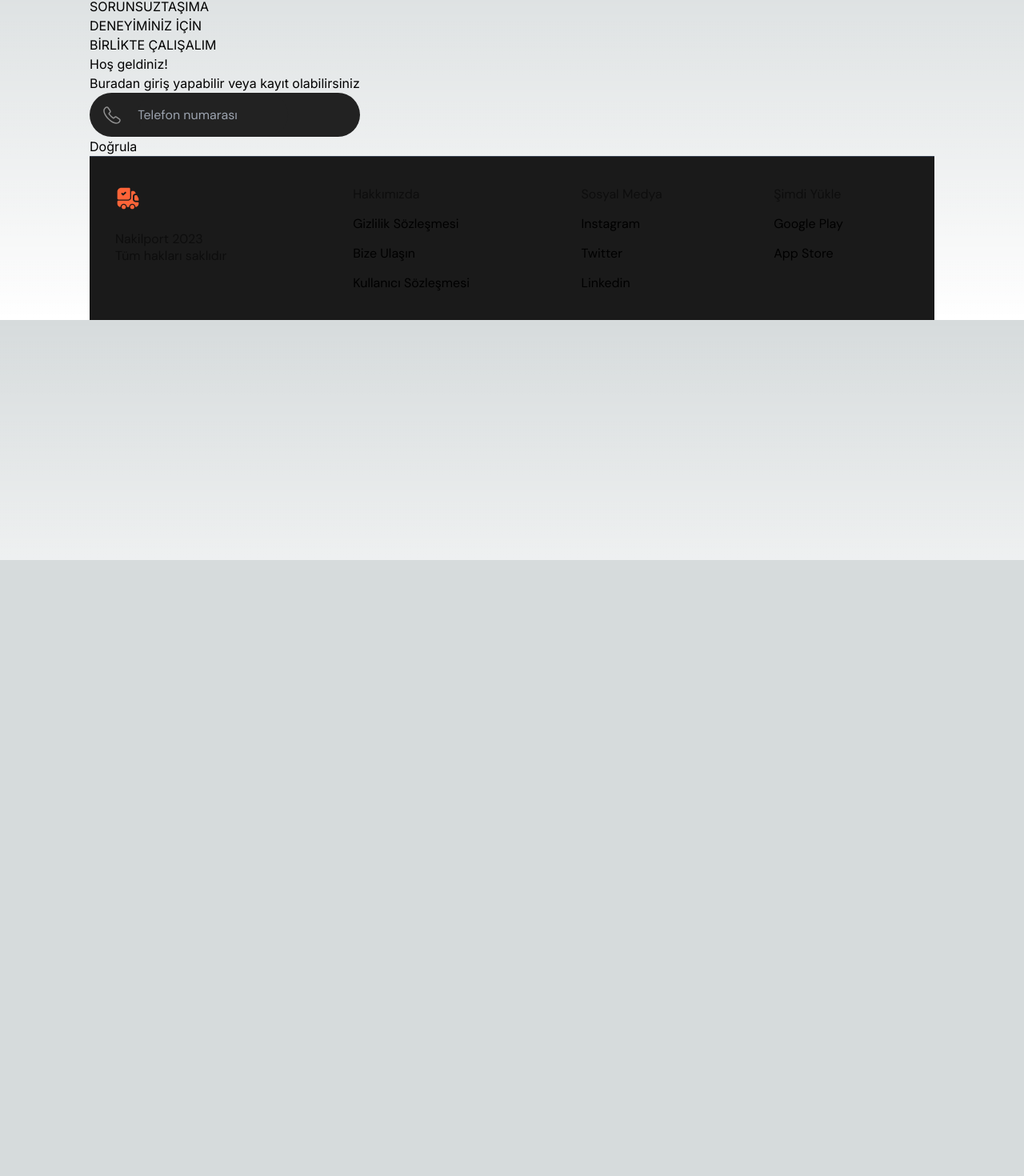
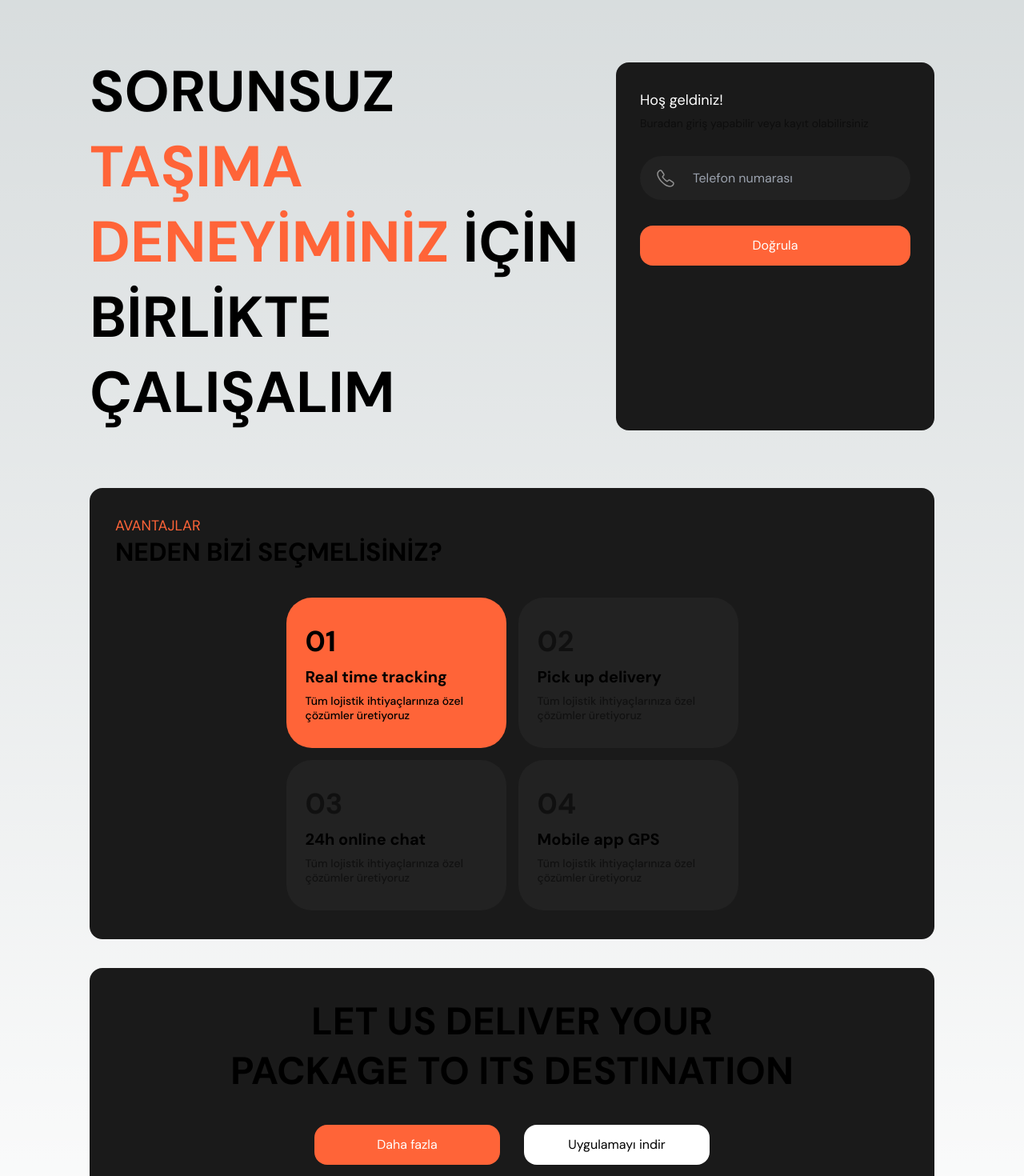
Before and after one commit to Aliozzaim/TansportationWEB, a Next.js app: page / in a window 1280 px wide. Shown: the part 100-1570 px from the top of the page at 80% size. Before the commit the page ends 800 px from the top, so only its background shows below. Built offline with nearby package versions, Linux system fonts and the light colour scheme.

Commit message:
add onboard page and responsive desing till 765px

```diff
--- a/src/app/Onboard.jsx
+++ b/src/app/Onboard.jsx
@@ -33,18 +33,24 @@ const Onboard = () => {
   };
 
   return (
-    <div className="hero">
+    <>
+      <div className="hero flex justify-between xl:flex-row  max-xl:flex-col  max-xl:items-center  ">
+        <div className="dssams70072 mt-[4.5rem] hero_t1  max-xl:text-center">
+          <span>
+            SORUNSUZ <span class="text-[#FF6438]">TAŞIMA DENEYİMİNİZ </span>
+            İÇİN
+          </span>
+          <br />
+          <span>BİRLİKTE ÇALIŞALIM</span>
+        </div>
+        <div class="max-w-[24.875rem] rounded-2xl bg-[#1A1A1A] px-[1.875rem] pt-9 mt-[82px]  ">
           <div>
-        SORUNSUZ
-        <span>
-          TAŞIMA <br /> DENEYİMİNİZ İÇİN
-        </span>
-        <br /> BİRLİKTE ÇALIŞALIM
+            <h4 className="dssams40018">Hoş geldiniz!</h4>
+            <h6 className="mt-[8px] dssams40014 opacity-50">
+              Buradan giriş yapabilir veya kayıt olabilirsiniz
+            </h6>
           </div>
-      <div>
-        <h4>Hoş geldiniz!</h4>
-        <h6>Buradan giriş yapabilir veya kayıt olabilirsiniz</h6>
-        <div className="relative w-[338px] h-[55px] rounded-full bg-[#222222] flex justify-start pl-[60px]">
+          <div className="relative w-[338px] h-[55px] rounded-full bg-[#222222] flex justify-start pl-[6px] mt-8">
             <div>
               <svg
                 width="24"
@@ -52,7 +58,7 @@ const Onboard = () => {
                 viewBox="0 0 24 24"
                 fill="none"
                 xmlns="http://www.w3.org/2000/svg"
-              className="absolute top-1/2 left-4 transform -translate-y-1/2"
+                className="absolute top-1/2 left-5 transform -translate-y-1/2"
               >
                 <g opacity="0.5">
                   <path
@@ -71,16 +77,75 @@ const Onboard = () => {
               onChange={handlePhoneNumberChange}
               onKeyDown={handleKeyDown}
               inputMode="numeric"
-            className="outline-none border-none rounded-full bg-[#222222] dmsans40016 text-start"
+              className="outline-none border-none bg-[#222222] dmsans40016 text-start ml-[60px]"
             />
           </div>
           {isPhoneNumberError && (
-          <p className="error-message">Lütfen telefon numaranızı giriniz</p>
+            <p className="error-message text-center dssams40014 opacity-50 mt-3">
+              Lütfen telefon numaranızı giriniz
+            </p>
           )}
-
-        <button onClick={handleVerification}>Doğrula</button>
+          <button
+            className="btn_primary mt-8 mb-9"
+            onClick={handleVerification}
+          >
+            Doğrula
+          </button>
         </div>
       </div>
+
+      <div className="  bg-[#1A1A1A] rounded-2xl py-9 pl-8 mt-[4.5rem] mb-9">
+        <div>
+          <h4 className="dssams40018 !text-[#FF6438]">AVANTAJLAR</h4>
+          <p className="dmsams70023">NEDEN BİZİ SEÇMELİSİNİZ?</p>
+        </div>
+        <div className="flex gap-[0.938rem] flex-wrap justify-start mt-9 advantage_container ">
+          <div className="advantage_card !bg-[#FF6438] py-[31px] pl-[1.5rem] ">
+            <h4 className="dmsans70036 ">01</h4>
+            <p className="dmsans70026 mt-[8px]">Real time tracking</p>
+            <p className="dmsans50014 mt-2 !opacity-100">
+              Tüm lojistik ihtiyaçlarınıza özel <br /> çözümler üretiyoruz
+            </p>
+          </div>
+          <div className="advantage_card  py-[31px] pl-[1.5rem] ">
+            <h4 className="dmsans70036 opacity-50">02</h4>
+            <p className="dmsans70026 mt-[8px]">Pick up delivery</p>
+            <p className="dmsans50014 mt-2">
+              Tüm lojistik ihtiyaçlarınıza özel
+              <br /> çözümler üretiyoruz
+            </p>
+          </div>
+          <div className="flex flex-wrap gap-[0.938rem] justify-center">
+            <div className="advantage_card  py-[31px] pl-[1.5rem] ">
+              <h4 className="dmsans70036 opacity-50">03</h4>
+              <p className="dmsans70026 mt-[8px]">24h online chat</p>
+              <p className="dmsans50014 mt-2">
+                Tüm lojistik ihtiyaçlarınıza özel
+                <br /> çözümler üretiyoruz
+              </p>
+            </div>
+            <div className="advantage_card  py-[31px] pl-[1.5rem]  ">
+              <h4 className="dmsans70036 opacity-50">04</h4>
+              <p className="dmsans70026 mt-[8px]">Mobile app GPS</p>
+              <p className="dmsans50014  mt-2">
+                Tüm lojistik ihtiyaçlarınıza özel <br />
+                çözümler üretiyoruz
+              </p>
+            </div>
+          </div>
+        </div>
+      </div>
+      <div className="bg-[#1A1A1A] pt-9  pb-[49px] rounded-t-2xl">
+        <h1 className="text-center dmsans70048 mx-[1rem]">
+          LET US DELIVER YOUR <br /> PACKAGE TO ITS DESTINATION
+        </h1>
+
+        <div className="mt-9 flex justify-center gap-[30px]">
+          <button className="btn_primary !w-[232px]">Daha fazla</button>
+          <button className="btn_secondary !w-[232px]">Uygulamayı indir</button>
+        </div>
+      </div>
+    </>
   );
 };
 
--- a/src/app/globals.css
+++ b/src/app/globals.css
@@ -19,6 +19,7 @@
 }
 
 body {
+  font-family: "DM Sans";
   color: rgb(var(--foreground-rgb));
   background: linear-gradient(
       to bottom,
@@ -77,8 +78,88 @@ body {
 
 /*onboard*/
 .dmsans40016 {
-  font-family: "DM Sans";
   font-size: 16px;
   font-weight: 400;
   line-height: 21px;
 }
+
+.dssams40014 {
+  font-size: 14px;
+  font-weight: 400;
+  line-height: 18px;
+}
+.dssams40018 {
+  font-size: 18px;
+  font-weight: 400;
+  line-height: 23px;
+
+  color: #ffffff;
+}
+.dssams70072 {
+  font-size: 72px;
+  font-weight: 700;
+  line-height: 94px;
+
+  @media (max-width: 880px) {
+    font-size: 60px;
+  }
+}
+.dmsams70023 {
+  font-size: 32px;
+  font-weight: 700;
+  line-height: 42px;
+}
+.btn_primary {
+  width: 338px;
+  height: 50px;
+  background: #ff6438;
+  border-radius: 16px;
+  color: #ffffff;
+}
+.btn_secondary {
+  width: 338px;
+  height: 50px;
+  background: #ffffff;
+  border-radius: 16px;
+  color: #000000;
+}
+
+.dmsans70036 {
+  font-size: 36px;
+  font-weight: 700;
+  line-height: 47px;
+}
+.dmsans70048 {
+  font-size: 48px;
+  font-weight: 700;
+  line-height: 62px;
+}
+.dmsans70026 {
+  font-size: 20px;
+  font-weight: 700;
+  line-height: 26px;
+}
+.dmsans50014 {
+  font-size: 14px;
+  font-weight: 500;
+  line-height: 18px;
+  opacity: 0.5;
+}
+.advantage_card {
+  width: 275px;
+  height: 188px;
+  border-radius: 32px;
+  cursor: pointer;
+  background: #222222;
+}
+.advantage_card:hover {
+  transition: all 0.3s ease-in-out;
+  transform: scale(1.03);
+  box-shadow: 0px 4px 16px rgba(0, 0, 0, 0.5);
+}
+.advantage_container {
+  @media (max-width: 1400px) {
+    justify-content: center;
+    padding-right: 32px;
+  }
+}
--- a/src/app/layout.js
+++ b/src/app/layout.js
@@ -23,7 +23,7 @@ export default function RootLayout({ children }) {
           rel="stylesheet"
         />
       </head>
-      <body className={inter.className}>
+      <body>
         <div className="max-w-[1440px] mx-auto px-[7rem] pt-23px ">
           <Header />
           {children}
--- a/src/components/Footer.jsx
+++ b/src/components/Footer.jsx
@@ -47,7 +47,7 @@ const Footer = () => {
               <a href="#">Linkedin</a>
             </li>
           </ul>
-          <ul className="flex items-start flex-col gap-4 ">
+          <ul className="flex items-start flex-col gap-4 mr-4 ">
             <li>
               <a className="opacity-50 " href="#">
                 Şimdi Yükle
--- a/src/components/Header.jsx
+++ b/src/components/Header.jsx
@@ -27,7 +27,7 @@ const Header = () => {
   };
   return (
     <header>
-      <div className="flex   justify-between items-center px-[4.5rem] py-[1.5rem]">
+      <div className="flex   justify-between items-center px-[4.5rem] py-[1.5rem] max-xl:px-[1rem]">
         <a href="/">
           <Image src={headerICON} alt="header-icon" />
         </a>
```
Lines whose indentation alone changed are shown as unchanged.
